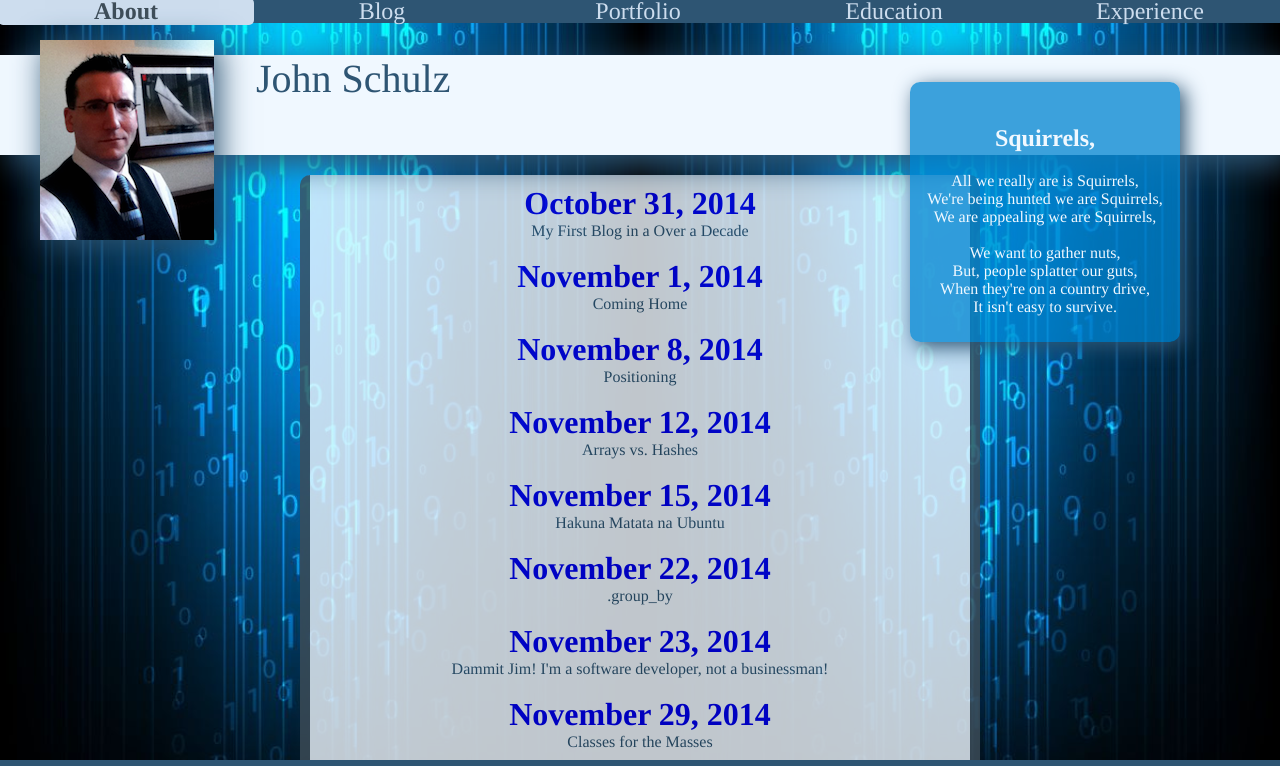
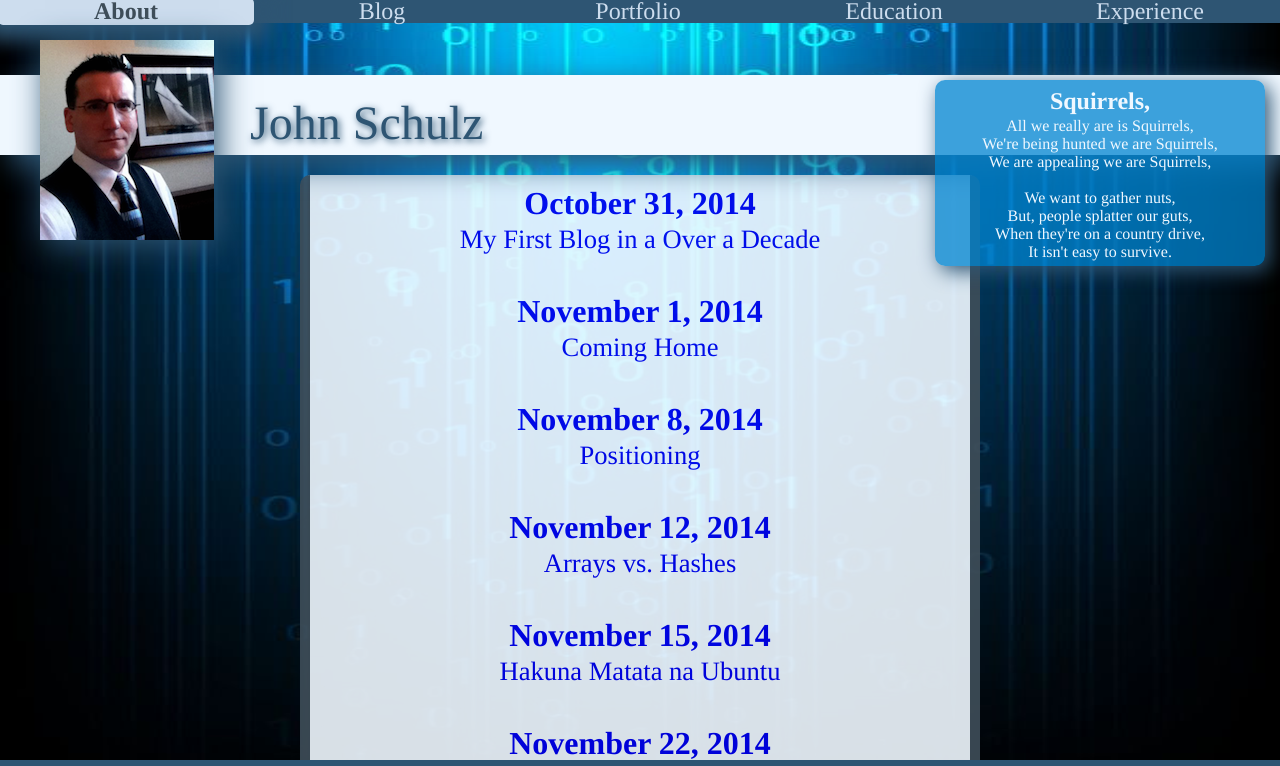
Before and after one commit to nimylian/nimylian.github.io, a plain HTML site: page index.html in a window 1280 px wide. Shown: the top 766 px of the page. Drawn offline with Linux system fonts and the light colour scheme.

Commit message:
Updating site

```diff
--- a/index.html
+++ b/index.html
@@ -8,10 +8,10 @@
 		<div id = "wrapper">
 		<img style="margin:10px;" id="myPhoto" src="./imgs/john2014.png"/>
 		<header>
-			John Schulz
-			<div id="quoteBox" style="text-indent:0px; position:relative; right:-900px; top:-30px;">
+			<p>John Schulz</p>
+			<div id="quoteBox" style="text-indent:0px;">
 				<br>
-				<h2>Squirrels,</h2>
+				<h2 style="margin:-15px 0px 2px;">Squirrels,</h2>
 				All we really are is Squirrels,<br>
 				We're being hunted we are Squirrels,<br>
 				We are appealing we are Squirrels,<br>
@@ -30,15 +30,15 @@
 			<a href="./experience/index.html">Experience</a>
 		</nav>
 		<section>
-			<a id="blogTitle" href="./blog/t1-git-blog.html">October 31, 2014</a>My First Blog in a Over a Decade<br><br>
-			<a id="blogTitle" href="./blog/c1-chefs-kitchen.html">November 1, 2014</a>Coming Home<br><br>
-			<a id="blogTitle" href="./blog/t2-css-design.html">November 8, 2014</a>Positioning<br><br>
-			<a id="blogTitle" href="./blog/t3-arrays-hashes.html">November 12, 2014</a>Arrays vs. Hashes<br><br>
-			<a id="blogTitle" href="./blog/c3_thinking-style.html">November 15, 2014</a>Hakuna Matata na Ubuntu<br><br>
-			<a id="blogTitle" href="./blog/t4-enumerable-methods.html">November 22, 2014</a>.group_by<br><br>
-			<a id="blogTitle" href="./blog/c4-tech-issues.html">November 23, 2014</a>Dammit Jim! I'm a software developer, not a businessman!<br><br>
-			<a id="blogTitle" href="./blog/t5-ruby-classes.html">November 29, 2014</a>Classes for the Masses<br><br>
-			<a id="blogTitle" href="./blog/c5-feedback.html">November 30, 2014</a>Pairing and Feedback<br><br>
+			<a id="blogTitle" href="./blog/t1-git-blog.html">October 31, 2014<br><h5>My First Blog in a Over a Decade</h5></a><br><br>
+			<a id="blogTitle" href="./blog/c1-chefs-kitchen.html">November 1, 2014<br><h5>Coming Home</h5></a><br><br>
+			<a id="blogTitle" href="./blog/t2-css-design.html">November 8, 2014<br><h5>Positioning</h5></a><br><br>
+			<a id="blogTitle" href="./blog/t3-arrays-hashes.html">November 12, 2014<br><h5>Arrays vs. Hashes</h5></a><br><br>
+			<a id="blogTitle" href="./blog/c3_thinking-style.html">November 15, 2014<br><h5>Hakuna Matata na Ubuntu</h5></a><br><br>
+			<a id="blogTitle" href="./blog/t4-enumerable-methods.html">November 22, 2014<br><h5>.group_by</h5></a><br><br>
+			<a id="blogTitle" href="./blog/c4-tech-issues.html">November 23, 2014<br><h5>Dammit Jim! I'm a software developer, not a businessman!</h5></a><br><br>
+			<a id="blogTitle" href="./blog/t5-ruby-classes.html">November 29, 2014<br><h5>Classes for the Masses</h5></a><br><br>
+			<a id="blogTitle" href="./blog/c5-feedback.html">November 30, 2014<br><h5>Pairing and Feedback</h5></a><br><br>
 		</section>
 		<footer>
 			<nav>
@@ -49,6 +49,5 @@
 					<a href="https://github.com/nimylian"><img src="./imgs/github.png" width="20px"/></a></td>
 			</nav>
 		</footer>
-		<div id="blockBottom"></div>
   </body>
 </html>
--- a/stylesheets/blog-stylesheet.css
+++ b/stylesheets/blog-stylesheet.css
@@ -4,13 +4,14 @@ a {
 }
 
 a:link {
+	border-radius: 15px;
 	display: block;
 }
 a:visited {
 	color: #000;
 }
 a:hover, a:active, a:focus {
-	font-weight: 900;
+	box-shadow: 0px 0px 20px 15px #2E5573;
 	background-color: #2E5573;
 	color: #F0F8FF;
 }
@@ -23,7 +24,7 @@ article{
 body {
 	font-family: times,serif;
 	background-image: url("../imgs/background.jpg");
-	background-size: 50%;
+	background-size: 50% 100%;
   background-repeat: repeat-x;
   background-attachment: fixed;
 	color: #2E5573;
@@ -33,10 +34,6 @@ body {
 
 div{
 	border-radius: 10px;
-}
-
-footer table{
-	background-color: #F0F8FF;
 }
 
 footer{
@@ -53,15 +50,20 @@ footer{
 
 header{
 	font-size: 2.5em;
-	text-indent: 20%;
 	position: fixed;
-	top:55px;
+	top:75px;
 	width:100%;
-	height:100px;
+	height:80px;
 	background-color: #F0F8FF;
 	display: inline-block;
 	z-index: 11;
 	box-shadow: 10px 10px 30px;
+}
+header p{
+	text-indent: 250px;
+	margin-top: 20px;
+	font-size: 1.2em;
+	text-shadow: 2px 2px 7px #2E5573;
 }
 
 nav a:link {
@@ -80,7 +82,7 @@ nav a:visited {
 	color: #7490A6;
 }
 nav a:hover, nav a:active, nav a:focus {
-	font-weight: 900;
+	font-weight: bold;
 	color: #3F4E59;
 	background-color: #CDDDEE;
 }
@@ -97,7 +99,7 @@ ol{
 
 section {
 	z-index:10;
-	opacity: .8;
+	opacity: .9;
 	color: #2E5573;
 	text-align: center;
 	background-color:#F0F8FF;
@@ -108,10 +110,25 @@ section {
 	border-left:10px solid #3F4E59;
 	border-right: 10px solid #3F4E59;
 }
+section a:link {
+	border-radius: 5px;
+	display: block;
+}
+section a:visited {
+	color: #000;
+}
+section a:hover, section a:active, section a:focus {
+	box-shadow: 0px 0px 10px 5px #2E5573;
+	background-color: #2E5573;
+	color: #F0F8FF;
+}
 section p{
 	font-size: 1.5em;
 }
-
+section h5{
+	font-weight: lighter;
+	margin: 2px 0px;
+}
 .exampleSpace{
 	display: block;
 	width:auto;
@@ -158,10 +175,13 @@ a:hover#blogTitle, a:active#blogTitle, a:focus#blogTitle{
 }
 #quoteBox{
 	box-shadow: 5px 5px 20px #2E5573;
-	width:260px;
-	height:250px;
-	margin:10px;
-	padding:5px;
+	position: fixed;
+	top: 70px;
+	right: 5px;
+	width: 25%;
+	height: auto;
+	margin: 10px;
+	padding: 5px;
 	background-color: rgba(0, 133, 208, 0.75);
 	text-align: center;
 	font-size:.4em;
```
Also changed, not shown: blog/c1-chefs-kitchen.html (+2 -0 lines).
